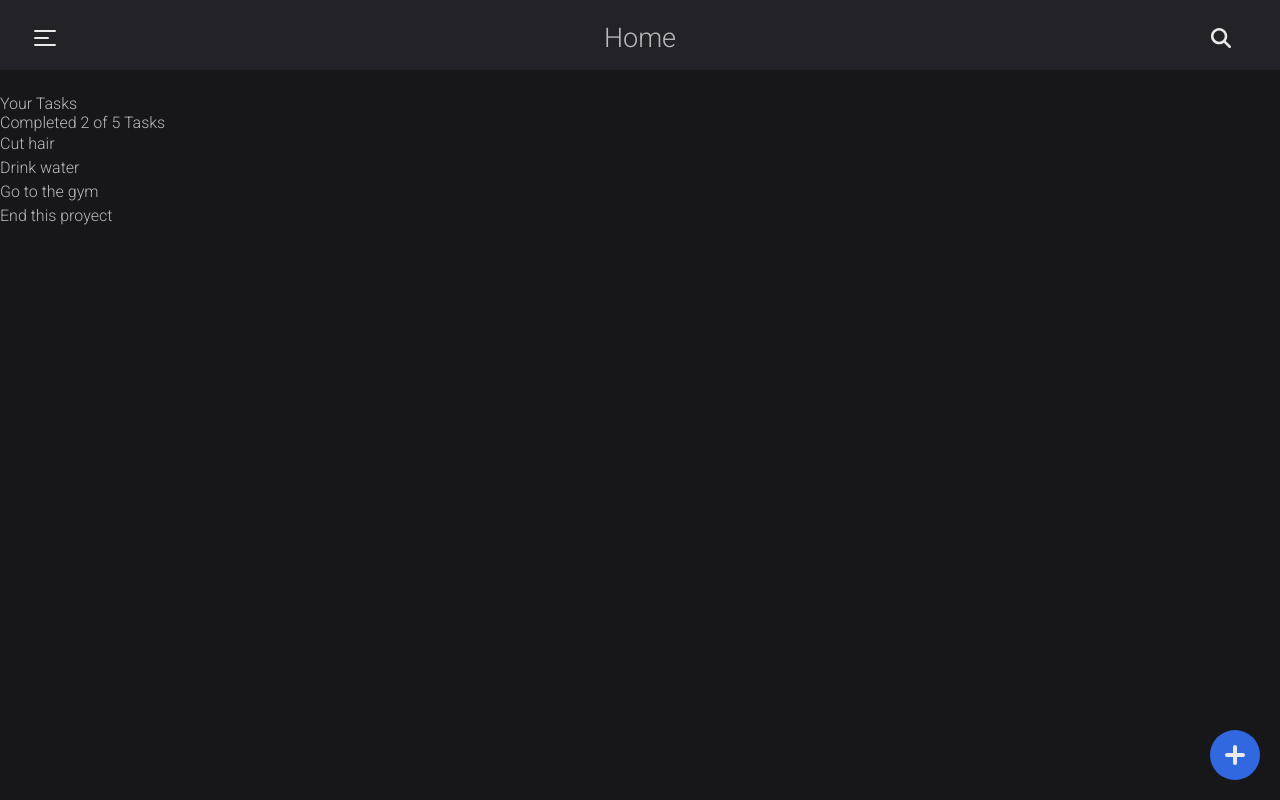
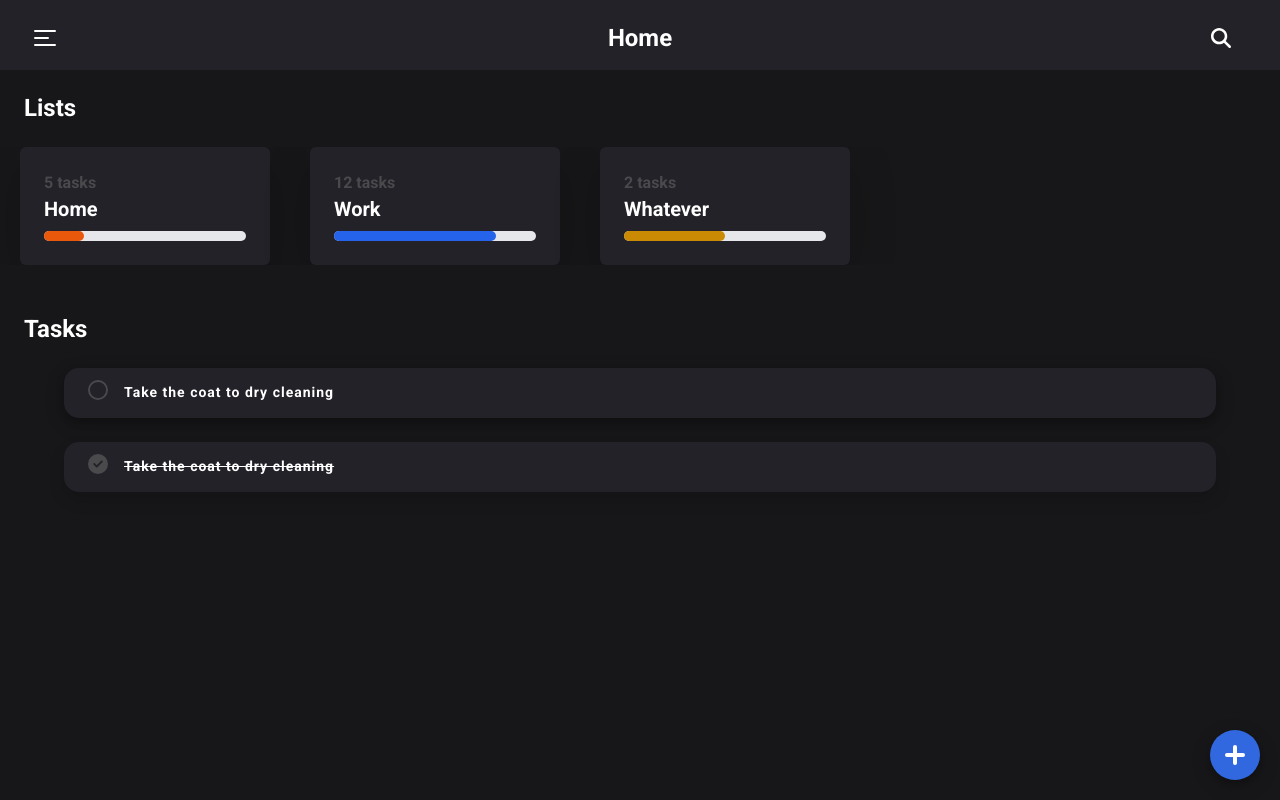
Before and after one commit to Gaoux/to-do-list, a React (Create React App) app: page / in a window 1280 px wide. Built offline with nearby package versions, Linux system fonts and the light colour scheme.

Commit message:
Home page design finished

```diff
--- a/src/App.js
+++ b/src/App.js
@@ -1,11 +1,12 @@
 import { Navbar } from './components/Navbar';
-import { Categories } from './components/Categories';
+
 import { TaskList } from './components/TaskList';
 import { TaskItem } from './components/TaskItem';
 import { AddTaskButton } from './components/AddTaskButton';
 import { AddTaskModal } from './components/AddTaskModal';
 import React from 'react';
 import { useState } from 'react';
+import { ListsContainer } from './components/ListsContainer';
 
 // const defaultTasks = [
 //   { id: 1, text: 'Cut hair', completed: false },
@@ -21,13 +22,12 @@ const defaultTasks = [
 ];
 
 function App() {
-  const [activeAddTaskBtn, setActiveAddTaskBtn] = useState(false);
+  const [activeAddTask, setActiveAddTask] = useState(false);
   return (
     //This is jsx code (es javascript + xml)
     <React.Fragment>
       <Navbar />
-      <h1>Your Tasks</h1>
-      <Categories completed={2} total={5} />
+      <ListsContainer />
       <TaskList>
         {defaultTasks.map((task) => (
           <TaskItem
@@ -37,11 +37,8 @@ function App() {
           />
         ))}
       </TaskList>
-      <AddTaskButton
-        active={activeAddTaskBtn}
-        setActive={setActiveAddTaskBtn}
-      />
-      <AddTaskModal show={activeAddTaskBtn} setShow={setActiveAddTaskBtn} />
+      <AddTaskButton active={activeAddTask} setActive={setActiveAddTask} />
+      <AddTaskModal show={activeAddTask} setShow={setActiveAddTask} />
     </React.Fragment>
   );
 }
--- a/src/assets/styles/sass/abstracts/_variables.scss
+++ b/src/assets/styles/sass/abstracts/_variables.scss
@@ -1,7 +1,7 @@
 //Colors
 $primary-color: #171719;
 $secondary-color: #232229;
-$white: #e7e9ea;
+$white: #ffffff;
 $very-light-grey: #b9babe;
 $dark-grey: #4a494c;
 $light-red: #ed7f7f;
@@ -11,6 +11,6 @@ $color-beta: #fb7447;
 $color-gamma: #64f5f8;
 
 //Font-sizes
-$lg: 27px;
+$lg: 24px;
 $md: 18px;
 $sm: 14px;
--- a/src/assets/styles/sass/base/_base.scss
+++ b/src/assets/styles/sass/base/_base.scss
@@ -17,5 +17,5 @@ body {
   background-color: $primary-color;
   color: $very-light-grey;
   font-family: 'Roboto', sans-serif;
-  font-weight: 80;
+  font-weight: 600;
 }
--- a/src/assets/styles/sass/components/_AddTaskButton.scss
+++ b/src/assets/styles/sass/components/_AddTaskButton.scss
@@ -5,6 +5,7 @@
   position: fixed;
   bottom: 20px;
   right: 20px;
+  box-shadow: 0 4px 8px 0 rgba(0, 0, 0, 0.2), 0 6px 20px 0 rgba(0, 0, 0, 0.19);
   @include add-btn;
 }
 
--- /dev/null
+++ b/src/assets/styles/sass/components/_ListsList.scss
@@ -0,0 +1,23 @@
+@use '../abstracts/variables' as *;
+
+.list-container {
+  margin-bottom: 50px;
+  color: $white;
+
+  .title {
+    font-size: $lg;
+  }
+  .list-list {
+    .list-item {
+      width: 250px;
+      background-color: $secondary-color;
+      margin: 0 20px;
+      box-shadow: 0 4px 8px 0 rgba(0, 0, 0, 0.2),
+        0 6px 20px 0 rgba(0, 0, 0, 0.19);
+      cursor: pointer;
+      .n-tasks {
+        color: $dark-grey;
+      }
+    }
+  }
+}
--- a/src/assets/styles/sass/components/_TaskList.scss
+++ b/src/assets/styles/sass/components/_TaskList.scss
@@ -0,0 +1,36 @@
+@use '../abstracts/variables' as *;
+
+.task-list-container {
+  color: $white;
+  .title {
+    font-size: $lg;
+  }
+  .task-list {
+    width: 100%;
+    background-color: $primary-color;
+    .task-item {
+      margin: 0 auto;
+      letter-spacing: 1px;
+      height: 50px;
+      width: 90%;
+      font-size: $sm;
+      background-color: $secondary-color;
+      overflow: hidden;
+      white-space: nowrap;
+      border-radius: 15px;
+      position: relative;
+      box-shadow: 0 4px 8px 0 rgba(0, 0, 0, 0.2),
+        0 6px 20px 0 rgba(0, 0, 0, 0.19);
+      cursor: pointer;
+      .icon {
+        height: 20px;
+        color: $dark-grey;
+      }
+      .icon.checked {
+        color: $dark-grey;
+      }
+    }
+    .task-item:hover {
+    }
+  }
+}
--- a/src/assets/styles/sass/components/_index.scss
+++ b/src/assets/styles/sass/components/_index.scss
@@ -1,5 +1,6 @@
 @forward '../components/AddTaskButton';
 @forward '../components/AddTaskModal';
+@forward '../components/ListsList';
 @forward '../components/TaskCounter';
 @forward '../components/TaskItem';
 @forward '../components/TaskList';
--- a/src/assets/styles/sass/layout/_navbar.scss
+++ b/src/assets/styles/sass/layout/_navbar.scss
@@ -10,6 +10,7 @@
   //   border-bottom-left-radius: 20px;
   //   border-bottom-right-radius: 20px;
   margin-bottom: 24px;
+  color: $white;
 
   .menuToggle {
     display: flex;
@@ -144,7 +145,6 @@
       transition: all 0.4s ease-in-out;
       background: none;
       padding-right: 40px;
-      color: $white;
     }
     .input-search::placeholder {
       color: $very-light-grey;
@@ -164,7 +164,6 @@
       position: absolute;
       top: 0;
       right: 0px;
-      color: $white;
       background-color: $secondary-color;
       pointer-events: painted;
     }
--- a/src/components/Categories.js
+++ /dev/null
@@ -1,11 +0,0 @@
-// import '../assets/styles/Categories.css';
-
-function Categories({ completed, total }) {
-  return (
-    <h1>
-      Completed {completed} of {total} Tasks
-    </h1>
-  );
-}
-
-export { Categories };
--- /dev/null
+++ b/src/components/ListsContainer.js
@@ -0,0 +1,51 @@
+import React from 'react';
+
+function ListsContainer(props) {
+  return (
+    <div className="list-container">
+      <h2 className="title m-4 lg">Lists</h2>
+      <div className="list-list flex overflow-x-auto">
+        <div className="flex align-center justify-center flex-nowrap">
+          <div class="list-item rounded overflow-hidden shadow-lg">
+            <div class="px-6 py-4">
+              <p class="n-tasks text-base">5 tasks</p>
+              <div class="name font-bold text-xl mb-2">Home</div>
+              <div class="w-full bg-gray-200 rounded-full h-2.5 dark:bg-gray-700">
+                <div
+                  class="bg-orange-600 h-2.5 rounded-full"
+                  style={{ width: '20%' }}
+                ></div>
+              </div>
+            </div>
+          </div>
+          <div class="list-item rounded overflow-hidden shadow-lg">
+            <div class="px-6 py-4">
+              <p class="n-tasks text-base">12 tasks</p>
+              <div class="name font-bold text-xl mb-2">Work</div>
+              <div class="w-full bg-gray-200 rounded-full h-2.5 dark:bg-gray-700">
+                <div
+                  class="bg-blue-600 h-2.5 rounded-full"
+                  style={{ width: '80%' }}
+                ></div>
+              </div>
+            </div>
+          </div>
+          <div class="list-item rounded overflow-hidden shadow-lg">
+            <div class="px-6 py-4">
+              <p class="n-tasks text-base">2 tasks</p>
+              <div class="name font-bold text-xl mb-2">Whatever</div>
+              <div class="w-full bg-gray-200 rounded-full h-2.5 dark:bg-gray-700">
+                <div
+                  class="bg-yellow-600 h-2.5 rounded-full"
+                  style={{ width: '50%' }}
+                ></div>
+              </div>
+            </div>
+          </div>
+        </div>
+      </div>
+    </div>
+  );
+}
+
+export { ListsContainer };
--- a/src/components/TaskList.js
+++ b/src/components/TaskList.js
@@ -1,5 +1,37 @@
+import { FontAwesomeIcon } from '@fortawesome/react-fontawesome';
+import { faCircle } from '@fortawesome/free-regular-svg-icons';
+// import { faCircleCheck } from '@fortawesome/free-solid-svg-icons';
+import { faCircleCheck } from '@fortawesome/free-solid-svg-icons';
 function TaskList(props) {
-  return <ul className="task-list">{props.children}</ul>;
+  // const handleTaskClick = (e) => {
+  //   if (e.nativeEvent.button === 0) {
+  //     console.log('Left click');
+  //   } else if (e.nativeEvent.button === 2) {
+  //     e.preventDefault();
+  //     console.log('Right click');
+  //   }
+  // };
+  return (
+    <div class="task-list-container">
+      <h2 className="title m-4 lg">Tasks</h2>
+      <div class="task-list">
+        <div class="task-item flex mb-4 items-center">
+          <button class="flex-no-shrink p-2 ml-4 mr-2 rounded ">
+            <FontAwesomeIcon className="icon" icon={faCircle} />
+          </button>
+          <p class="w-full">Take the coat to dry cleaning</p>
+        </div>
+      </div>
+      <div class="task-list">
+        <div class="task-item flex mb-4 items-center shadow">
+          <button class="flex-no-shrink p-2 ml-4 mr-2 rounded ">
+            <FontAwesomeIcon className="icon" icon={faCircleCheck} />
+          </button>
+          <p class="w-full line-through">Take the coat to dry cleaning</p>
+        </div>
+      </div>
+    </div>
+  );
 }
 
 export { TaskList };
```
Also changed, not shown: 1 other file (tests, documents, lock files or other folders).
